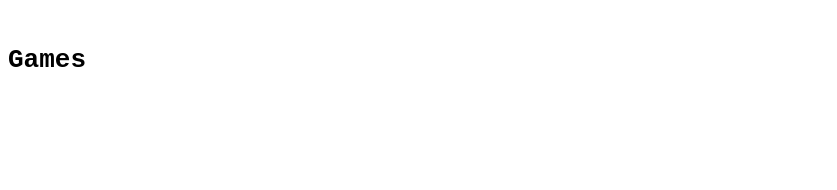
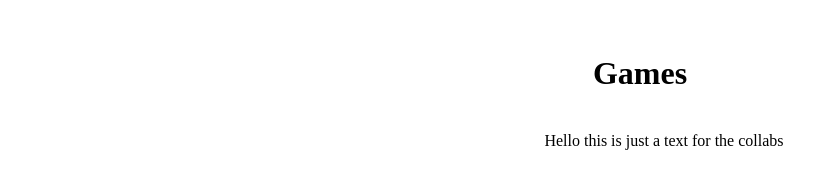
Before and after one commit to Oabelkarl123/GIthub_Collab_Oabel_Melecia, a plain HTML site: page index.html in a window 1280 px wide. Shown: the whole page, without its empty margins (0-837 px from the left). Drawn offline with Linux system fonts and the light colour scheme.

Commit message:
Update index.html

```diff
--- a/index.html
+++ b/index.html
@@ -5,12 +5,17 @@
     <title>Github Collab Project</title>
 
     <style>
-
+        .fonts{
+            font-family: 'Times New Roman', Times, serif;
+            text-align: center;
+            font-weight: lighter;
+        }
 
     </style>
     <body>
-        <pre>
+        <pre class="fonts">
             <h1>Games</h1>
+            Hello this is just a text for the collabs
 
         </pre>
     </body>
```
